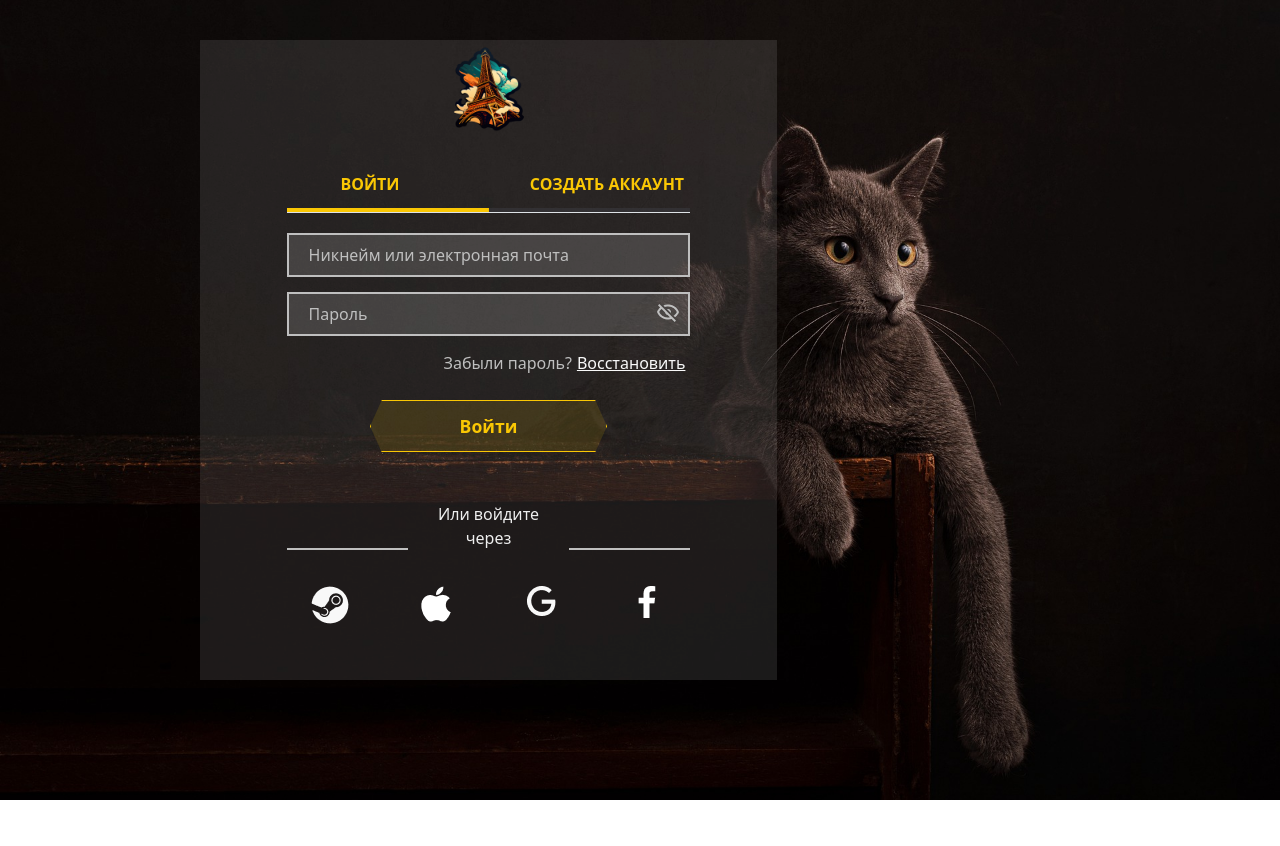
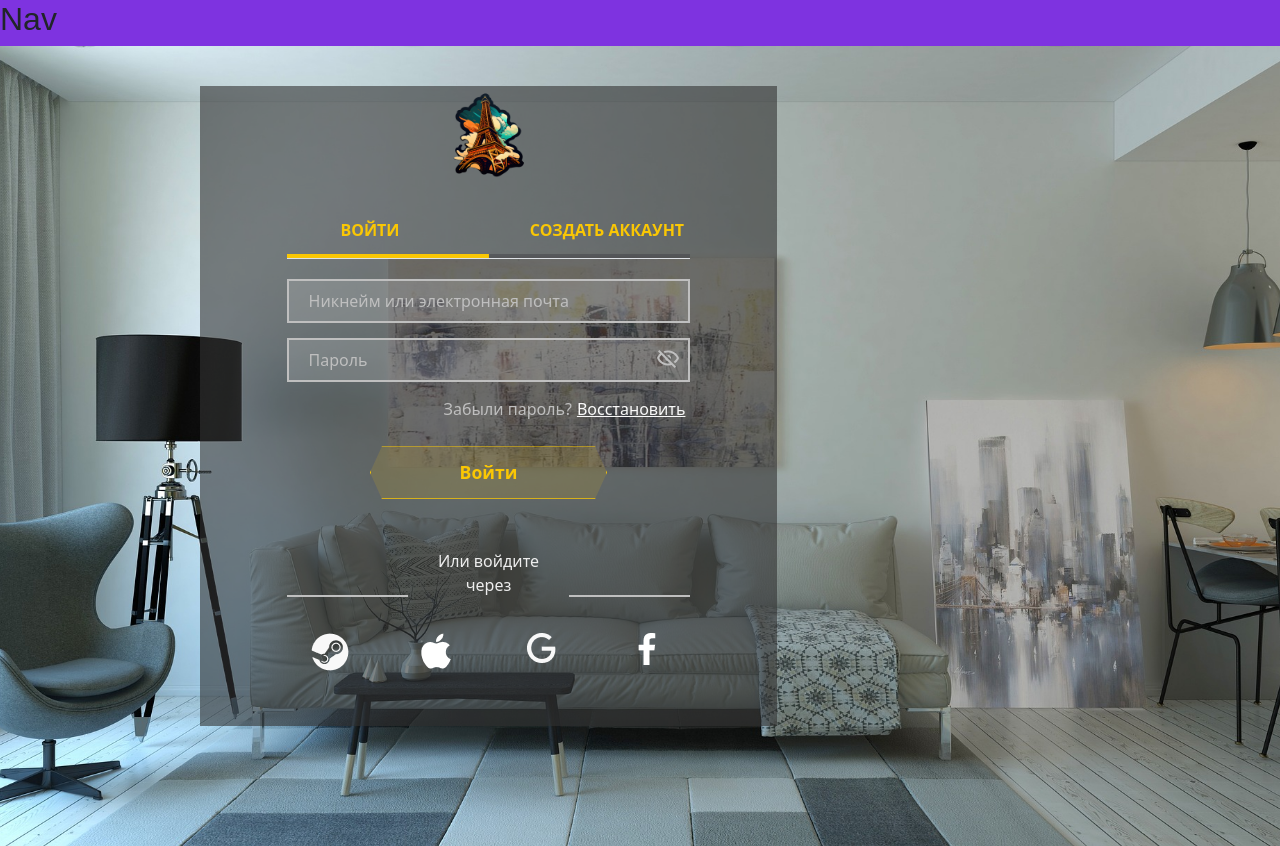
Before and after one commit to 0MAVM0/FullStack-Project, a React (Create React App) app in the folder frontend/: page / in a window 1280 px wide. Before the commit the page ends 800 px from the top, so only its background shows below. Built offline with nearby package versions, Linux system fonts and the light colour scheme.

Commit message:
last commit for today

```diff
--- a/frontend/src/assets/Styles/_settings.scss
+++ b/frontend/src/assets/Styles/_settings.scss
@@ -1,15 +1,4 @@
-$blue-light: #add8e6;
-$green-yellow: #baed9d;
-$green-light: #20ad85;
-$green-dark: #55917f;
-$white: #f4f6f6;
-$gray-light: #cdcdcd;
-$gray-medium: #a0aec0;
-$gray-dark: #404759;
-$black: #17242a;
-$orange-light: #feebc8;
-$yellow: #f6e05e;
-$wrong: #ef2662;
-$right: #2bcf95;
-$warning: "orange";
-$success: #47984b;
+$violet: #7e33e0;
+$danger: #fb2e86;
+$light-violet: #f1f0ff;
+$dark-blue: #151875;
--- a/frontend/src/components/AllComponents.jsx
+++ b/frontend/src/components/AllComponents.jsx
@@ -1,12 +1,13 @@
 import { Routes, Route, useLocation } from 'react-router-dom'
 import NoPage from './NoPage.jsx'
 import Auth from '../components/Authentication'
+import Navigation from '../components/Navigation'
 
 export default function AllComponents() {
   const location = useLocation()
   return (
     <Routes location={location} key={location.pathname}>
-      <Route path="/" element={<Auth />} >
+      <Route path="/" element={<Navigation />} >
         <Route index element={<Auth />} />
         <Route path="*" element={<NoPage />} />
       </Route>
--- a/frontend/src/components/Authentication/styles/index.css
+++ b/frontend/src/components/Authentication/styles/index.css
@@ -3,12 +3,8 @@
     box-sizing: border-box;
 }
 #authentication-section {
-    background: url(../../../assets/imgs/bgs/cat-bg.jpg) no-repeat;
-    /*
-        living-room-bg
-        background-color: rgb(0,0,0, 0.6);
-        background-blend-mode: darken;
-    */
+    background: url(../../../assets/imgs/bgs/living-room-bg.jpg) no-repeat;
+    background-color: rgb(0,0,0, 0.6);
     background-size: cover;
     background-position: center;
 
@@ -18,7 +14,7 @@
 #authentication-section > div {
     color: #eee;
     width: 577px;
-    background: rgba(248, 248, 248, 0.1);
+    background: rgba(50, 50, 50, 0.6);
     position: relative;
     left: 200px;
     top: 5%;
@@ -28,7 +24,7 @@
 }
 #authentication-section > div::-webkit-scrollbar {
     width: 10px;
-    background-color: rgba(248, 248, 248, 0.1);
+    background-color: rgba(50, 50, 50, 0.6);
     border-radius: 10px;
 }
 #authentication-section > div::-webkit-scrollbar-thumb {
--- /dev/null
+++ b/frontend/src/components/Navigation/index.jsx
@@ -0,0 +1,14 @@
+import { Outlet, Link } from "react-router-dom";
+import styles from "./style.scss";
+
+
+export default function Navigation() {
+    return (
+        <div className='main-navbar' style={styles}>
+            <h2>Nav</h2>
+
+
+            <Outlet />
+        </div>
+    )
+}
--- /dev/null
+++ b/frontend/src/components/Navigation/style.scss
@@ -0,0 +1,5 @@
+@import "../../assets/Styles/_settings";
+
+.main-navbar {
+    background-color: $violet;
+}
--- a/frontend/src/index.scss
+++ b/frontend/src/index.scss
@@ -1,13 +1,8 @@
-body {
+@use "assets/Styles/_init_";
+
+* {
   margin: 0;
-  font-family: -apple-system, BlinkMacSystemFont, 'Segoe UI', 'Roboto', 'Oxygen',
-    'Ubuntu', 'Cantarell', 'Fira Sans', 'Droid Sans', 'Helvetica Neue',
-    sans-serif;
-  -webkit-font-smoothing: antialiased;
-  -moz-osx-font-smoothing: grayscale;
+  padding: 0;
+  box-sizing: border-box;
+  transition: 0.5s linear;
 }
-
-code {
-  font-family: source-code-pro, Menlo, Monaco, Consolas, 'Courier New',
-    monospace;
-}
```
